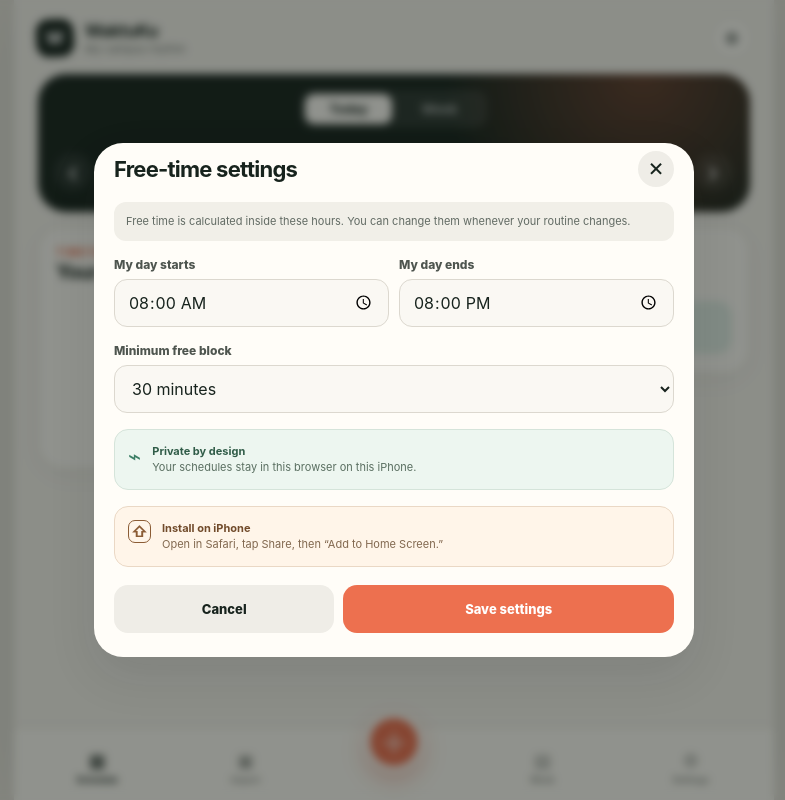
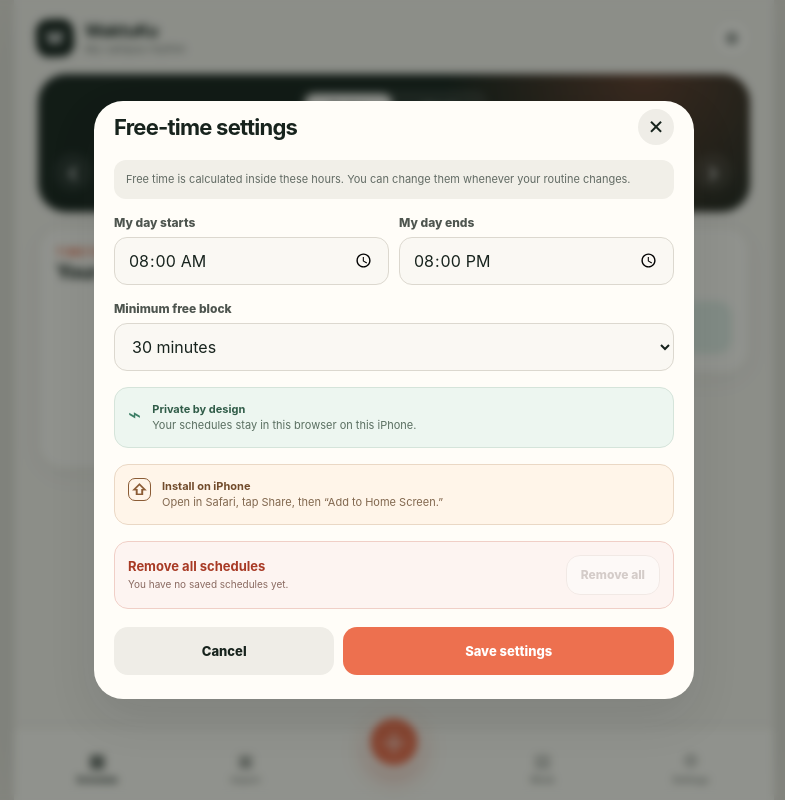
Before and after one commit to Veritxs/testSchedule_1, a React (Vite) app: page / in a window 1280 px wide. Both pictures are taken after a click on the button "Open settings". Shown: the whole page, without its empty margins (246-1031 px from the left). Built offline with nearby package versions, Linux system fonts and the light colour scheme.

Commit message:
feat: add confirmed remove all schedules action

```diff
--- a/src/App.tsx
+++ b/src/App.tsx
@@ -26,7 +26,7 @@ import {
 import type { ImportDraft, ScheduleOccurrence, ScheduleSeries } from './types'
 
 type ViewMode = 'today' | 'week'
-type OpenModal = 'add' | 'import' | 'settings' | null
+type OpenModal = 'add' | 'import' | 'settings' | 'removeAll' | null
 
 function App() {
   const today = getTodayString()
@@ -57,6 +57,7 @@ function App() {
     () => getOccurrences(series, selectedDate, selectedDate),
     [selectedDate, series],
   )
+  const totalOccurrences = useMemo(() => getOccurrences(series).length, [series])
   const freeSlots = useMemo(
     () =>
       calculateFreeSlots(
@@ -145,6 +146,14 @@ function App() {
     )
     setToast(`${deleteTarget.name} schedule removed`)
     setDeleteTarget(null)
+  }
+
+  function removeAllSchedules() {
+    const removedCount = series.length
+    setSeries([])
+    setDeleteTarget(null)
+    setOpenModal(null)
+    setToast(`All ${removedCount} schedule${removedCount === 1 ? '' : 's'} removed`)
   }
 
   const weekRangeLabel = `${formatShortDate(weekStart)} – ${formatShortDate(weekEnd)}`
@@ -245,6 +254,8 @@ function App() {
         <Modal title="Free-time settings" onClose={() => setOpenModal(null)}>
           <SettingsForm
             preferences={preferences}
+            scheduleCount={series.length}
+            onRequestRemoveAll={() => setOpenModal('removeAll')}
             onCancel={() => setOpenModal(null)}
             onSave={(next) => {
               setPreferences(next)
@@ -252,6 +263,29 @@ function App() {
               setToast('Settings saved')
             }}
           />
+        </Modal>
+      )}
+
+      {openModal === 'removeAll' && (
+        <Modal title="Remove all schedules" onClose={() => setOpenModal(null)}>
+          <div className="delete-sheet">
+            <div className="remove-all-warning">
+              <span aria-hidden="true">⚠</span>
+              <p>
+                <strong>This cannot be undone</strong>
+                {series.length} saved schedule{series.length === 1 ? '' : 's'} and{' '}
+                {totalOccurrences} upcoming occurrence{totalOccurrences === 1 ? '' : 's'} will be
+                deleted. Your settings and campus screenshots are kept.
+              </p>
+            </div>
+            <button className="delete-option delete-option--danger" type="button" onClick={removeAllSchedules}>
+              <strong>Yes, remove everything</strong>
+              <span>Start again with an empty timetable</span>
+            </button>
+            <button className="button button--ghost button--full" type="button" onClick={() => setOpenModal('settings')}>
+              Cancel
+            </button>
+          </div>
         </Modal>
       )}
 
--- a/src/components/SettingsForm.tsx
+++ b/src/components/SettingsForm.tsx
@@ -5,9 +5,17 @@ interface SettingsFormProps {
   preferences: UserPreferences
   onSave: (preferences: UserPreferences) => void
   onCancel: () => void
+  scheduleCount: number
+  onRequestRemoveAll: () => void
 }
 
-export function SettingsForm({ preferences, onSave, onCancel }: SettingsFormProps) {
+export function SettingsForm({
+  preferences,
+  onSave,
+  onCancel,
+  scheduleCount,
+  onRequestRemoveAll,
+}: SettingsFormProps) {
   const [dayStart, setDayStart] = useState(preferences.dayStart)
   const [dayEnd, setDayEnd] = useState(preferences.dayEnd)
   const [minimumFreeMinutes, setMinimumFreeMinutes] = useState(preferences.minimumFreeMinutes)
@@ -54,6 +62,26 @@ export function SettingsForm({ preferences, onSave, onCancel }: SettingsFormProp
         <span aria-hidden="true">⇧</span>
         <p><strong>Install on iPhone</strong>Open in Safari, tap Share, then “Add to Home Screen.”</p>
       </div>
+
+      <div className="danger-zone">
+        <div>
+          <strong>Remove all schedules</strong>
+          <span>
+            {scheduleCount === 0
+              ? 'You have no saved schedules yet.'
+              : `Deletes all ${scheduleCount} saved schedule${scheduleCount === 1 ? '' : 's'}, classes and personal ones.`}
+          </span>
+        </div>
+        <button
+          className="button button--danger"
+          type="button"
+          disabled={scheduleCount === 0}
+          onClick={onRequestRemoveAll}
+        >
+          Remove all
+        </button>
+      </div>
+
       <div className="form-actions">
         <button className="button button--ghost" type="button" onClick={onCancel}>Cancel</button>
         <button className="button button--primary" type="submit">Save settings</button>
--- a/src/index.css
+++ b/src/index.css
@@ -355,3 +355,16 @@ button:focus-visible, input:focus-visible, select:focus-visible {
 @media (min-width: 460px) {
   .segmented-control--quad { grid-template-columns: repeat(4, 1fr); }
 }
+
+
+/* Remove all schedules */
+.danger-zone { display: flex; align-items: center; justify-content: space-between; gap: 12px; padding: 13px; border: 1px solid #f0cfc7; border-radius: 14px; background: #fdf4f1; }
+.danger-zone > div { display: flex; min-width: 0; flex-direction: column; gap: 3px; }
+.danger-zone strong { color: #a83a25; font-size: 13px; }
+.danger-zone span { color: #8a6a61; font-size: 10px; line-height: 1.45; }
+.button--danger { min-height: 40px; flex: 0 0 auto; padding: 0 14px; border: 1px solid #e0a595; color: #a83a25; background: #fff; font-size: 12px; }
+.button--danger:disabled { border-color: #e6ded9; color: #a9a29e; }
+.remove-all-warning { display: flex; gap: 11px; padding: 13px; border: 1px solid #f0c8be; border-radius: 14px; background: #fff7f4; }
+.remove-all-warning > span { color: #bd4a36; font-size: 20px; line-height: 1.2; }
+.remove-all-warning p { display: flex; margin: 0; flex-direction: column; gap: 3px; color: #7d6158; font-size: 11px; line-height: 1.5; }
+.remove-all-warning strong { color: #a83a25; font-size: 12px; }
```
Also changed, not shown: 5 other files (tests, documents, lock files or other folders).
